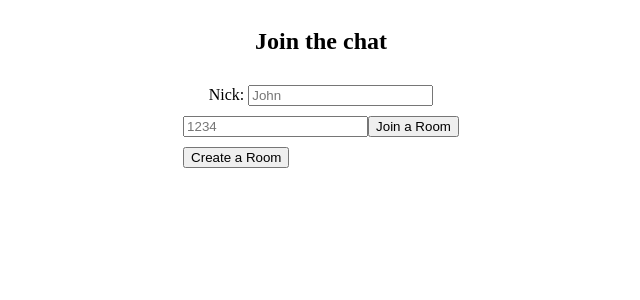
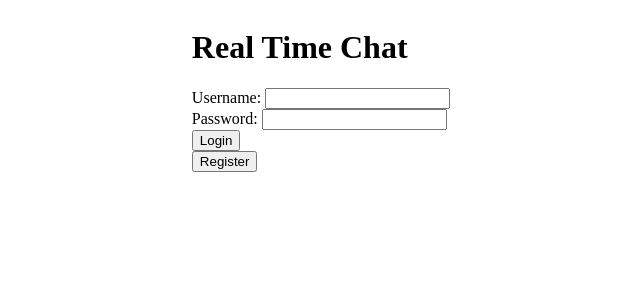
Before and after one commit to Mikulej/real-time-chat, a Flask app: page / in a window 1280 px wide. Shown: the top 300 px of the page, without its empty margins (319-959 px from the left). Run offline with Flask 3, Linux system fonts and the light colour scheme; some libraries are stand-ins or nearby versions.

Commit message:
rebuild flask part from scratch, new index.html

```diff
--- a/main.py
+++ b/main.py
@@ -1,121 +1,50 @@
-from flask import Flask
-from flask import Flask, render_template, request, session, redirect,url_for
-from flask_socketio import join_room, leave_room, send, SocketIO
-import random
-from string import ascii_uppercase
+from flask import Flask, render_template, request
+from flask_socketio import SocketIO
 
 from database import Database
 
+
+
 def main():
+    app = Flask(__name__)
+    app.config['SECRET_KEY'] = 'secret!'
+    socketio = SocketIO(app)
+
     db: Database = Database
     Database.connect(db)
     Database.execute(db,query=
-    '''CREATE TABLE IF NOT EXISTS weather (
-        city            varchar(80),
-        temp_lo         int,           -- low temperature
-        temp_hi         int,           -- high temperature
-        prcp            real,          -- precipitation
-        date            date
+    '''CREATE TABLE IF NOT EXISTS messages (
+        code            varchar(4),
+        nick            varchar(20),
+        message         varchar(100),
+        date            timestamp
     );''')
     Database.disconnect(db)
-    rooms = {}
-    def generate_code(length):
-        while True:
-            code = ""
-            for _ in range(length):
-                code += random.choice(ascii_uppercase)
-            if code not in rooms:
-                break
-        return code
 
-    app = Flask(__name__)
-    app.secret_key = 'hetman'
-    socketio = SocketIO(app)
     @app.route("/",methods=["POST","GET"])
     def index():
-        session.clear()
         if request.method == "POST":
-            nick = request.form.get("nick")
-            code = request.form.get("code")
-            join = request.form.get("join", False)
-            create = request.form.get("create", False)
+            username = request.form.get("username",False)
+            password = request.form.get("password",False)
+            login = request.form.get("login",False)
+            register = request.form.get("register",False)
 
-            if not nick:
-                return render_template("index.html", error="Please enter a nickname", nick=nick, code=code)
+            if login != False:
+                if len(username) > 10:
+                    return render_template("index.html", username=username,error="Username too long (Exceeded 10 characters)")
+                return render_template("index.html",error="Login ok")
 
-            if join != False and not code:
-                return render_template("index.html", error="Please enter a room code", nick=nick, code=code)
 
-            room = code
-            if create != False:
-                room = generate_code(4)
-                rooms[room] = {"members": 0, "messages": []}
-            elif code not in rooms:
-                return render_template("index.html", error="Room does not exist", nick=nick, code=code)
 
-            session["room"] = room
-            session["nick"] = nick
-            return redirect(url_for("room"))
+
+            #if register != False and username == False or password == False:
+
+
+
 
         return render_template("index.html")
 
+    socketio.run(app)
 
-    @app.route("/room")
-    def room():
-        room = session.get("room")
-        if room is None or session.get("nick") is None or room not in rooms:
-            return redirect(url_for("index"))
-        return render_template("room.html", code=room, messages=rooms[room]["messages"])
-
-    @socketio.on("new_message")
-    def message(data):
-        room = session.get("room")
-        if room not in rooms:
-            return
-
-        content = {
-            "nick": session.get("nick"),
-            "message": data["data"]
-        }
-        send(content, to=room)
-        rooms[room]["messages"].append(content)
-        print(f"{session.get('nick')} said: {data['data']}")
-
-    @socketio.on("connect")
-    def connect(auth):
-        room = session.get("room")
-        nick = session.get("nick")
-        if not room or not nick:
-            return
-        if room not in rooms:
-            leave_room(room)
-            return
-
-        join_room(room)
-        send({"nick":nick,"message": "has entered the room"}, to=room)
-        rooms[room]["members"] += 1
-        print(f"{nick} has joined room {room}")
-
-    @socketio.on("disconnect")
-    def disconnect():
-        room = session.get("room")
-        nick = session.get("nick")
-        leave_room(room)
-
-        if room in rooms:
-            rooms[room]["members"] -= 1
-            if rooms[room]["members"] <= 0:
-                del rooms[room]
-
-        send({"nick":nick,"message": "has left the room"}, to=room)
-        print(f"{nick} has left room {room}")
-
-    #app.run()
-    socketio.run(app,debug=True)
-
-
-    return
-
-if __name__ == "__main__":
-
+if __name__ == '__main__':
     main()
--- a/static/css/style.css
+++ b/static/css/style.css
@@ -3,68 +3,6 @@
     align-items: center;
     justify-content: center;
 }
-
-
-.menu{
-    display: flex;
-    flex-direction: column;
-    align-items: center;
-    justify-content: center;
-    gap: 10px;
+.acc-pass{
+    display: block;
 }
-
-.join{
-    display: flex;
-    flex-direction: row;
-    width: 100%;
-}
-
-.create{
-    display: flex;
-    flex-direction: row;
-    width: 100%;
-}
-
-.message-box{
-    border-color: black;
-    border-width: 2px;
-    border-style: solid;
-    border-radius: 10px;
-    background-color: whitesmoke;
-    height:  80vh;
-    display: flex;
-    flex-direction: column;
-    width: 80vw;
-    align-items: stretch;
-}
-
-.message-box{
-    overflow-y: scroll;
-    flex: 1;
-    width: 100%;
-}
-.inputs{
-    padding: 10px;
-    display: flex;
-}
-h2{
-    text-align: center;
-
-}
-#message{
-    flex: 1;
-}
-
-.text {
-    display: flex;
-    flex-direction: row;
-    align-items: center;
-    justify-content: space-between;
-    padding-left: 10px;
-    padding-right: 10px;
-}
-
-.muted{
-    font-size: 10px;
-    color: darkgray;
-}
--- a/templates/index.html
+++ b/templates/index.html
@@ -1,21 +1,29 @@
 {% extends 'base.html' %} {% block content %}
-<form method="post" class="menu">
-    <h2> Join the chat</h2>
-    <div>
-        <label>Nick:</label>
-        <input type="text" placeholder="John" name="nick" value="{{nick}}"/>
-    </div>
-    <div class="join">
-        <input type="text" placeholder="1234" name="code" value="{{code}}"/>
-        <button type="submit" name="join">Join a Room</button>
-    </div>
-    <div class="create">
-        <button type="submit" name="create" class="create-button">Create a Room</button>
-    </div>
+
+<div>
+    <h1>Real Time Chat</h1>
+    <form method="post">
+        <div>
+            <label>Username:</label>
+            <input type="text" name="username" value="{{username}}"/>
+        </div>
+        <div>
+            <label>Password:</label>
+            <input type="text" name="password" value="{{nick}}"/>
+        </div>
+        <div class="login">
+            <button type="submit" name="login" class="login-button">Login</button>
+        </div>
+        <div class="register">
+            <button type="submit" name="register" class="register-button">Register</button>
+        </div>
+    </form>
+
+
     {% if error %}
     <ul>
         <li>{{error}}</li>
     </ul>
     {% endif %}
-</form>
+</div>
 {% endblock %}
```
Also changed, not shown: templates/room.html (deleted, +0 -49 lines), README.md.
